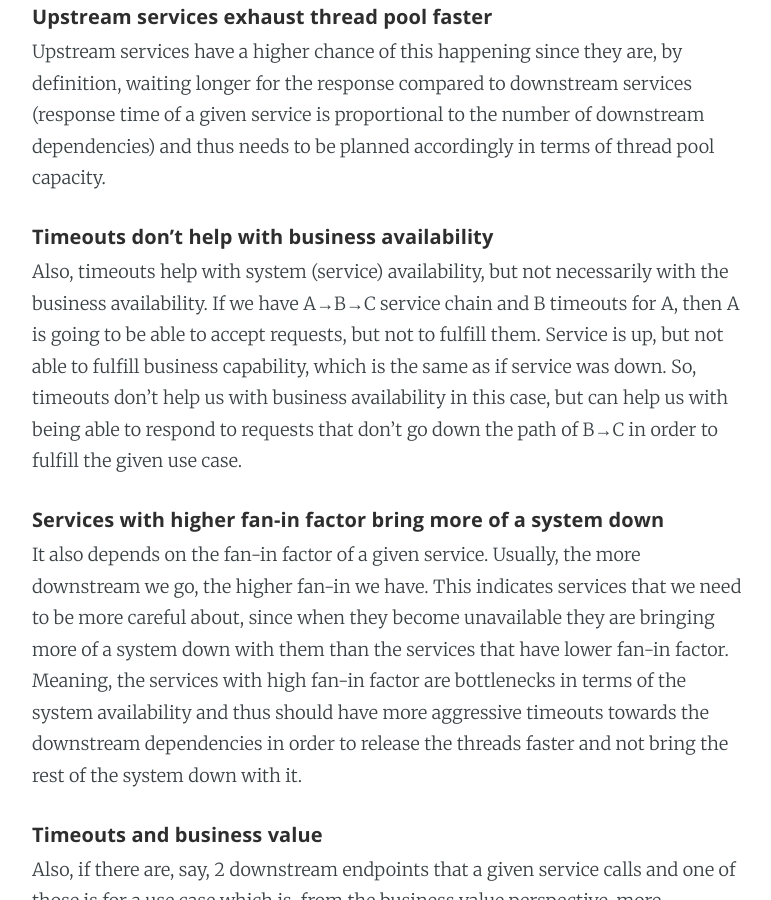
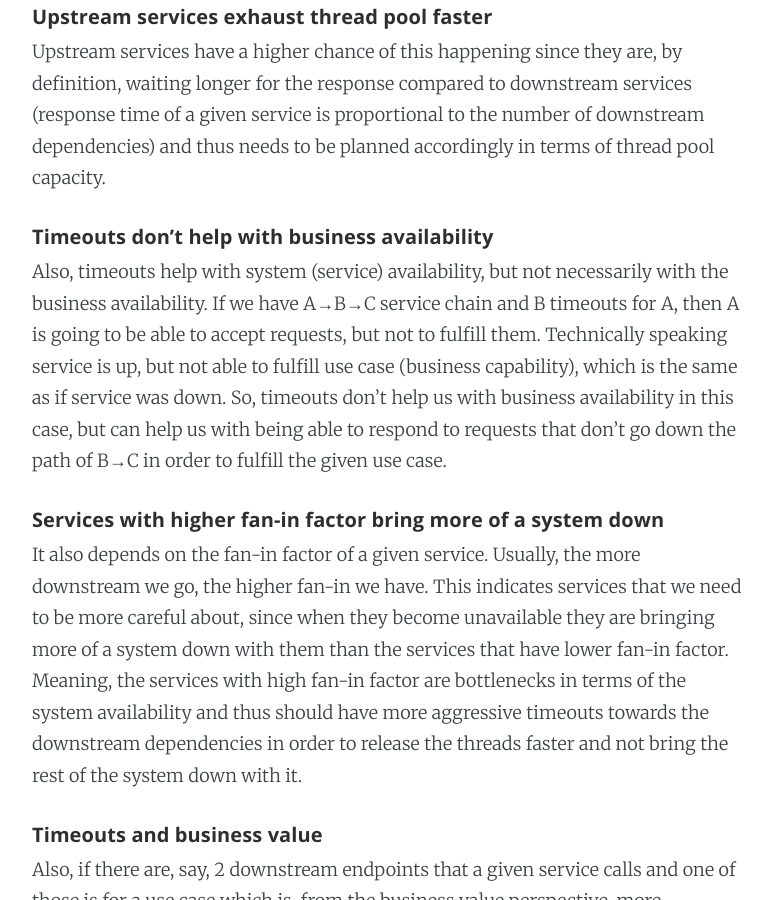
Before and after one commit to dragan-stepanovic/dragan-stepanovic.github.io, a Jekyll site: the page built from _posts/2020-07-19-on-timeouts.md, in a window 1280 px wide and 900 px high, scrolled down 538 px. Shown: the whole window, without its empty margins (253-1024 px from the left). Built offline with Jekyll 4.4.1, drawn with Linux system fonts in a browser that asks for light colours.

Commit message:
Update 2020-07-19-on-timeouts.md

```diff
--- a/_posts/2020-07-19-on-timeouts.md
+++ b/_posts/2020-07-19-on-timeouts.md
@@ -14,7 +14,7 @@
 
 ##### Timeouts don't help with business availability
 Also, timeouts help with system (service) availability, but not necessarily with the business availability.
-If we have A→B→C service chain and B timeouts for A, then A is going to be able to accept requests, but not to fulfill them. Service is up, but not able to fulfill business capability, which is the same as if service was down. So, timeouts don't help us with business availability in this case, but can help us with being able to respond to requests that don't go down the path of B→C in order to fulfill the given use case.
+If we have A→B→C service chain and B timeouts for A, then A is going to be able to accept requests, but not to fulfill them. Technically speaking service is up, but not able to fulfill use case (business capability), which is the same as if service was down. So, timeouts don't help us with business availability in this case, but can help us with being able to respond to requests that don't go down the path of B→C in order to fulfill the given use case.
 
 ##### Services with higher fan-in factor bring more of a system down
 It also depends on the fan-in factor of a given service. Usually, the more downstream we go, the higher fan-in we have. This indicates services that we need to be more careful about, since when they become unavailable they are bringing more of a system down with them than the services that have lower fan-in factor.
```
